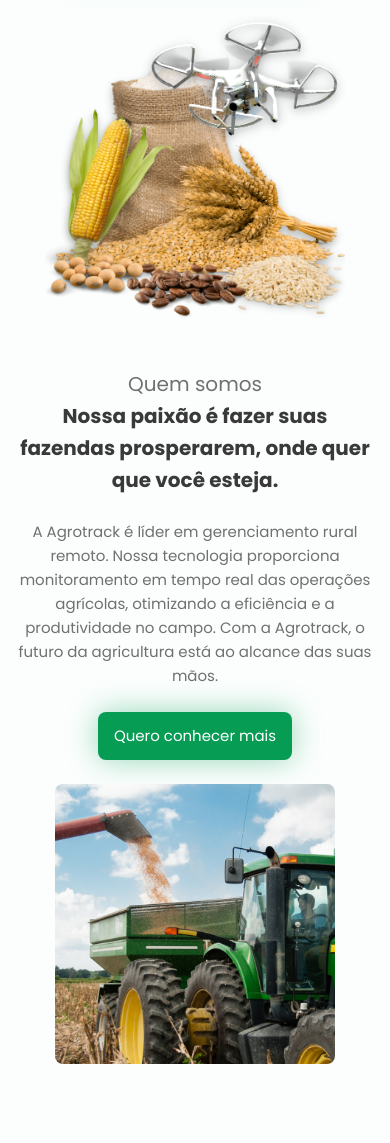
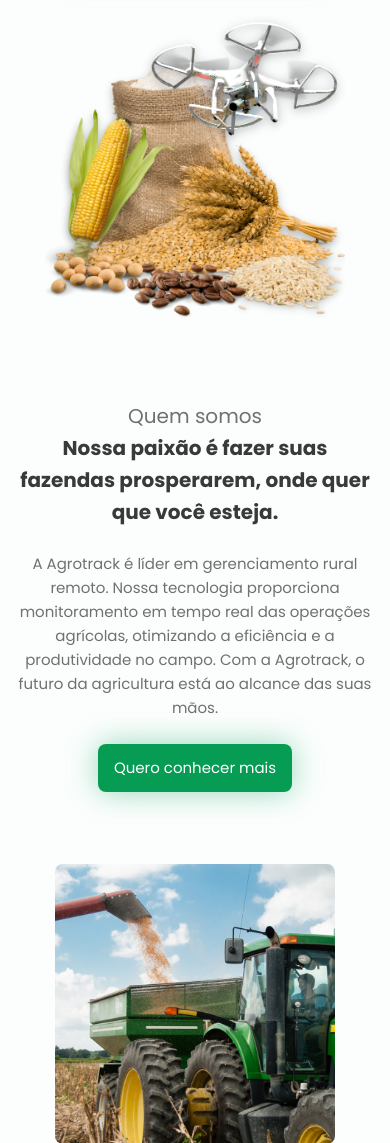
Before and after one commit to kauemends/agrotrack, a PHP site: page / in a window 390 px wide. Shown: the part 336-1479 px from the top of the page. Run offline with PHP 8.4, Linux system fonts and the light colour scheme.

Commit message:
adjust homepage css

```diff
--- a/assets/css/styles.css
+++ b/assets/css/styles.css
@@ -164,6 +164,10 @@
     box-shadow: 0 4px 4px rgba(0,0,0,.1);
     border-radius: 0 0 1rem 1rem;
     z-index: var(--z-fixed);
+  }
+
+  .about__data{
+    padding: 2rem 0 3rem;
   }
 }
 
```
